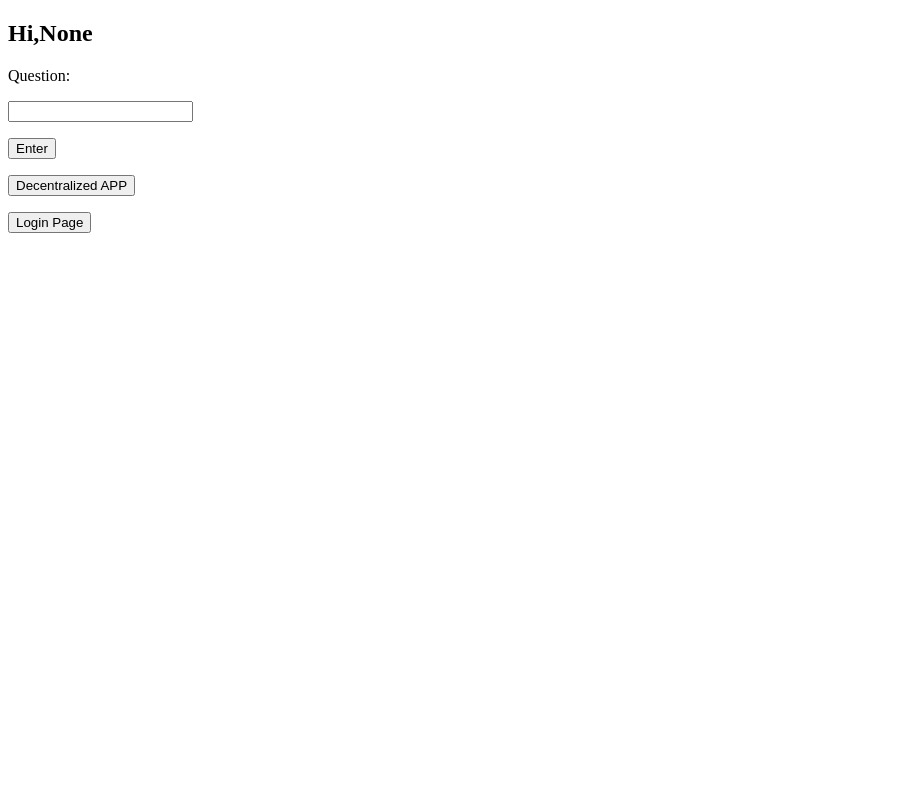
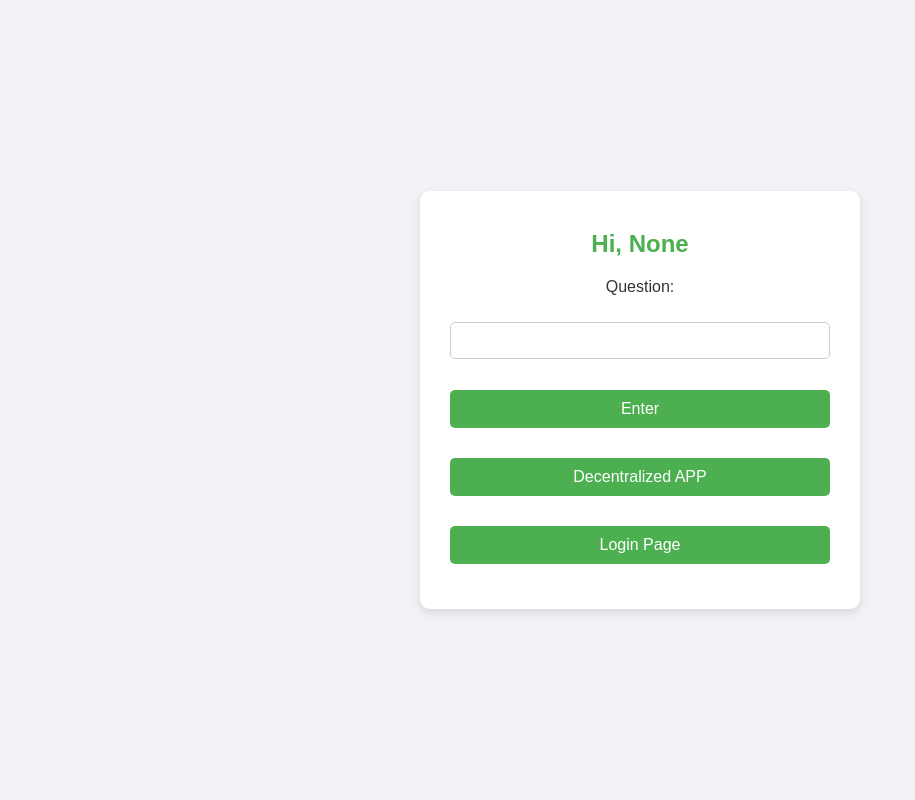
Before and after one commit to blueberrymann/NTU_Final_Assignment, a Flask app: page /main in a window 1280 px wide. Shown: the whole page, without its empty margins (0-915 px from the left). Run offline with Flask 3, Linux system fonts and the light colour scheme.

Commit message:
Update main.html

```diff
--- a/templates/main.html
+++ b/templates/main.html
@@ -4,11 +4,60 @@
     <meta charset="UTF-8">
     <meta name="viewport" content="width=device-width, initial-scale=1.0">
     <title>GenAI and Web3</title>
+    <style>
+        body {
+            font-family: Arial, sans-serif;
+            background-color: #f0f2f5;
+            color: #333;
+            display: flex;
+            justify-content: center;
+            align-items: center;
+            height: 100vh;
+            margin: 0;
+        }
+        .container {
+            background: white;
+            padding: 20px;
+            border-radius: 10px;
+            box-shadow: 0 4px 8px rgba(0, 0, 0, 0.1);
+            text-align: center;
+            max-width: 400px;
+            width: 100%;
+        }
+        h2 {
+            color: #4CAF50;
+        }
+        form {
+            margin: 20px 0;
+        }
+        input[type="text"] {
+            width: calc(100% - 20px);
+            padding: 10px;
+            margin: 10px 0;
+            border: 1px solid #ccc;
+            border-radius: 5px;
+            box-sizing: border-box;
+        }
+        input[type="submit"] {
+            background-color: #4CAF50;
+            color: white;
+            padding: 10px 20px;
+            border: none;
+            border-radius: 5px;
+            cursor: pointer;
+            font-size: 16px;
+            margin: 5px 0;
+            width: calc(100% - 20px);
+            box-sizing: border-box;
+        }
+        input[type="submit"]:hover {
+            background-color: #45a049;
+        }
+    </style>
 </head>
 <body>
-
-
-    <h2>Hi,{{r}}</h2>
+    <div class="container">
+        <h2>Hi, {{r}}</h2>
 
         <form action="/genAI" method="post">
             <p>Question:</p>
@@ -23,7 +72,6 @@
         <form action="/" method="post">
             <p><input type="submit" value="Login Page"></p>
         </form>
-
-
+    </div>
 </body>
 </html>
```
Lines whose indentation alone changed are shown as unchanged.
